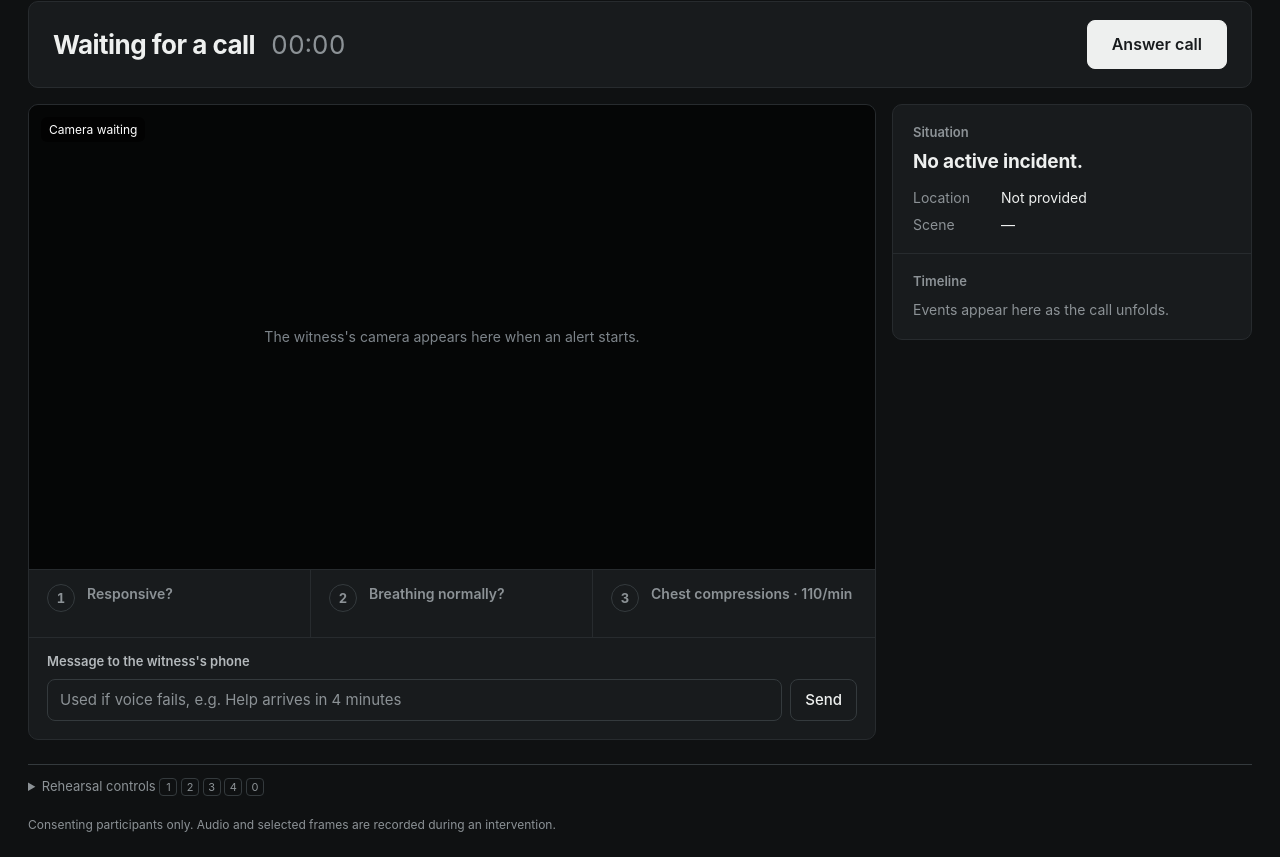
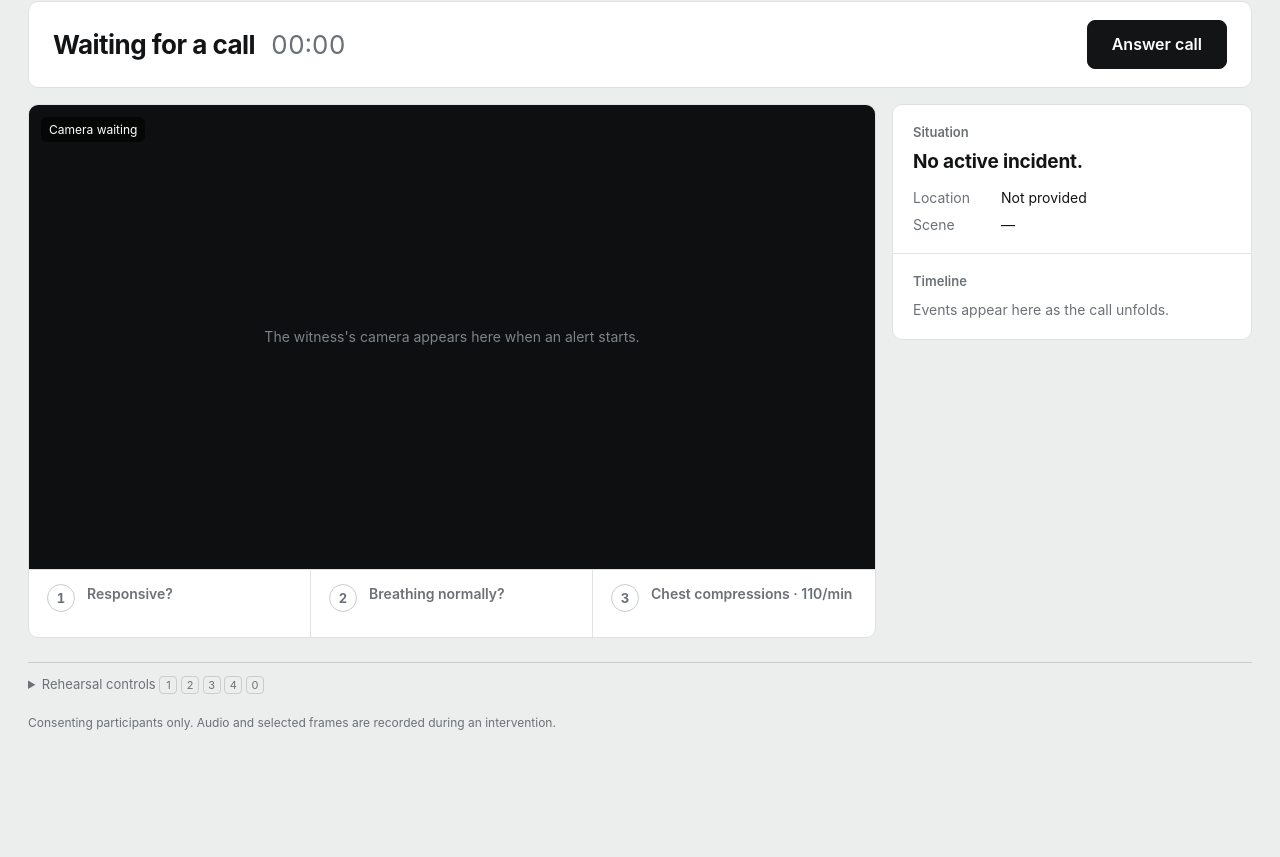
Before and after one commit to HackJunctionFrance/Meta, a plain HTML site: page web/console.html in a window 1280 px wide. Shown: the part 45-902 px from the top of the page. After the commit the page ends 800 px from the top, so only its background shows below. Drawn offline with Linux system fonts and the dark colour scheme; files that its build step writes are made by us from their sources; files whose address does not match are found by name.

Commit message:
Console: light theme only, remove backup message box
Co-Authored-By: Claude Opus 5.5 <noreply@anthropic.com>
Claude-Session: https://claude.ai/code/session_01RuKPH4AKsvASXB9PfhUYAa

```diff
--- a/web/app.js
+++ b/web/app.js
@@ -342,7 +342,7 @@ async function join() {
 }
 if (operator) {
   for (const id of ["operatorControls", "captionControls", "tools", "enableSound"])
-    $(id).hidden = false;
+    if ($(id)) $(id).hidden = false;
   $("answer").onclick = async () => {
     audio();
     if (state.phase !== "connected") {
@@ -379,7 +379,7 @@ if (operator) {
     beep();
     $("enableSound").textContent = "Alert sound on";
   };
-  $("sendCaption").onclick = () => {
+  if ($("sendCaption")) $("sendCaption").onclick = () => {
     const input = $("manualCaption");
     if (input.value.trim()) {
       send({ type: "dispatcher_said", text: input.value, final: true });
--- a/web/console.css
+++ b/web/console.css
@@ -23,26 +23,6 @@
   color: var(--ink);
   background: var(--ground);
   -webkit-font-smoothing: antialiased;
-}
-@media (prefers-color-scheme: dark) {
-  :root {
-    --ground: #0f1112;
-    --card: #181b1d;
-    --ink: #eef0ef;
-    --ink-2: #b4b9bc;
-    --ink-3: #8c9296;
-    --rule: #272b2e;
-    --rule-strong: #343a3d;
-    --red: #d8342a;
-    --red-soft: #3a1714;
-    --green: #4cbf87;
-    --green-soft: #12291f;
-    --amber: #e8a33c;
-    --amber-soft: #2f2410;
-    --video: #050606;
-    --red-text: #ff8b80;
-    color-scheme: dark;
-  }
 }
 
 * { box-sizing: border-box; }
--- a/web/console.html
+++ b/web/console.html
@@ -3,7 +3,7 @@
   <head>
     <meta charset="utf-8" />
     <meta name="viewport" content="width=device-width,initial-scale=1" />
-    <meta name="color-scheme" content="light dark" />
+    <meta name="color-scheme" content="light" />
     <title>FirstFive · Dispatch</title>
     <link rel="stylesheet" href="/static/console.css" />
   </head>
@@ -47,13 +47,6 @@
           <li data-state="todo"><b>2</b><span>Breathing normally?</span><em></em></li>
           <li data-state="todo"><b>3</b><span>Chest compressions · 110/min</span><em></em></li>
         </ol>
-        <form id="captionControls" class="say" hidden onsubmit="return false">
-          <label for="manualCaption">Message to the witness's phone</label>
-          <div class="say-row">
-            <input id="manualCaption" placeholder="Used if voice fails, e.g. Help arrives in 4 minutes" maxlength="2000" autocomplete="off" />
-            <button id="sendCaption" class="btn" type="submit">Send</button>
-          </div>
-        </form>
         <label id="viewerControls" class="check" hidden>
           <input type="checkbox" id="speakCaptions" /> Read instructions aloud
         </label>
--- a/web/report.css
+++ b/web/report.css
@@ -6,10 +6,6 @@
   font-family: -apple-system, BlinkMacSystemFont, "Segoe UI", Roboto, "Helvetica Neue", Arial, sans-serif;
   font-size: 15px; line-height: 1.5; color: var(--ink); background: var(--ground);
   -webkit-font-smoothing: antialiased;
-}
-@media (prefers-color-scheme: dark) {
-  :root { --ground: #0f1112; --card: #181b1d; --ink: #eef0ef; --ink-2: #b4b9bc; --ink-3: #8c9296;
-    --rule: #272b2e; --rule-strong: #343a3d; --red: #d8342a; --amber: #e8a33c; --amber-soft: #2f2410; color-scheme: dark; }
 }
 * { box-sizing: border-box; }
 body { margin: 0; background: var(--ground); }
```
Also changed, not shown: web/report.html (+1 -1 lines).
